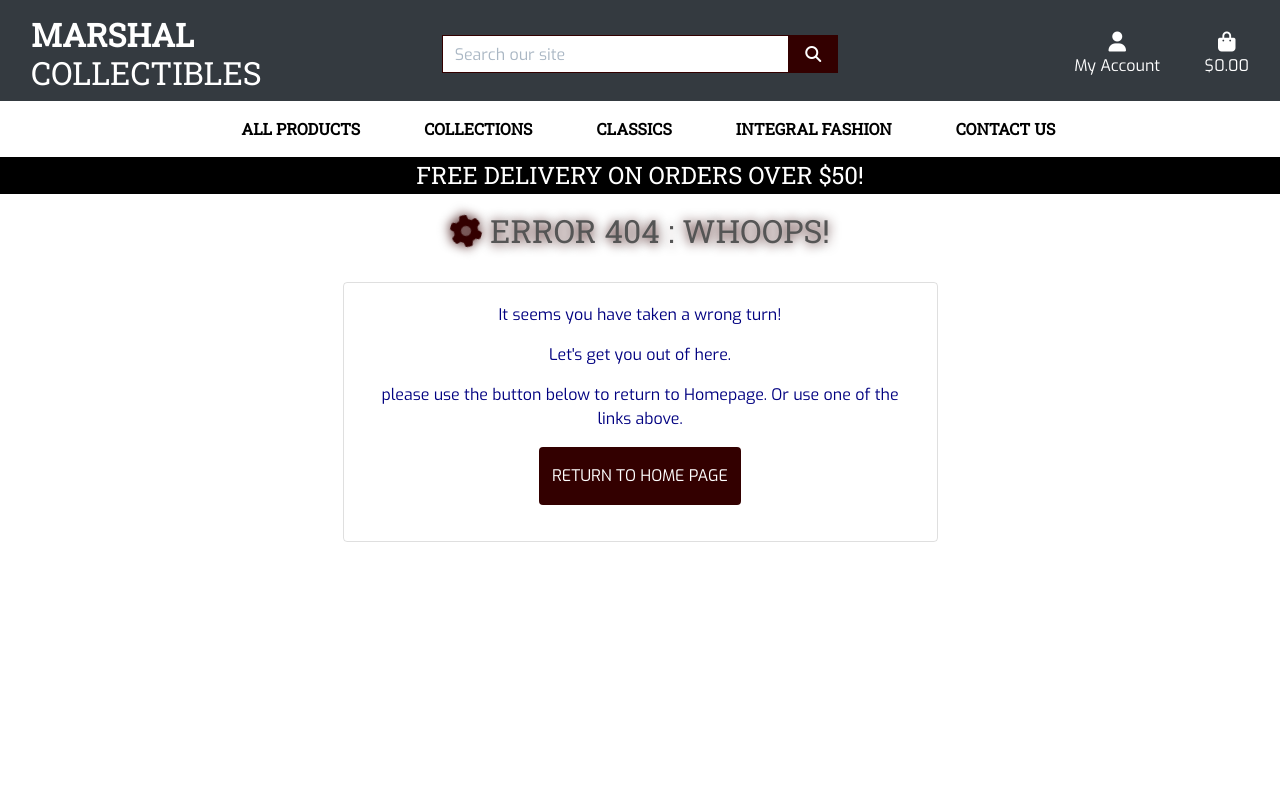
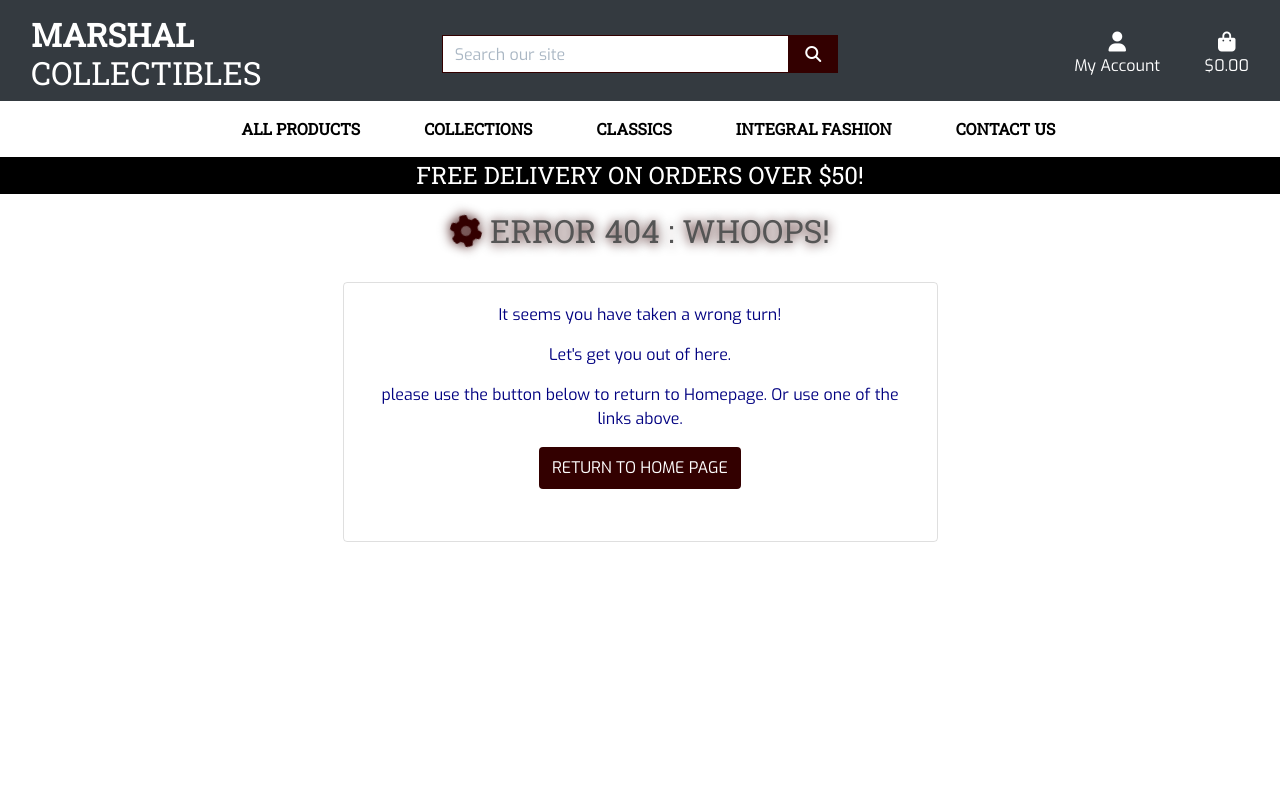
Before and after one commit to Seagather/Marshal-Unisex-Collectibles, a Django app: template templates/404.html in a window 1280 px wide. Shown: the top 799 px of the page. Run offline with Django 3.2, Linux system fonts and the light colour scheme; the template is opened without the code that fills it, so the values that code supplies are empty; some libraries are stand-ins or nearby versions.

Commit message:
404 page corrections continues

```diff
--- a/templates/404.html
+++ b/templates/404.html
@@ -27,11 +27,11 @@
             <div class="col">
                 <div class="card bg-transparent">
                     <div class="opaque"></div>
-                    <div class="card-body">
+                    <div class="card-body mb-3">
                         <p>It seems you have taken a wrong turn!</p>
                         <p>Let's get you out of here.</p>
                         <p>please use the button below to return to Homepage. Or use one of the links above.</p>
-                        <a href="{% url 'home' %}" class="btn btn-black text-uppercase py-3 mb-3">Return to Home Page</a>
+                        <a href="{% url 'home' %}" class="btn btn-black text-uppercase py-2 mb-3">Return to Home Page</a>
                     </div>
                 </div>
             </div>
```
